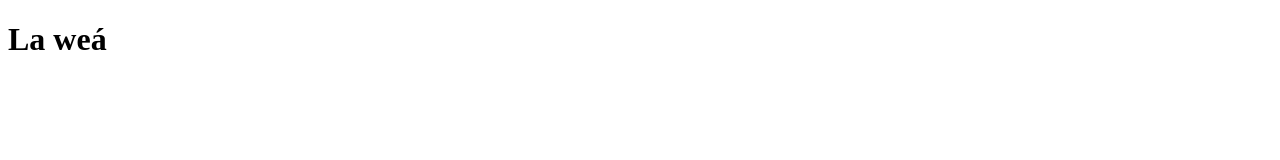
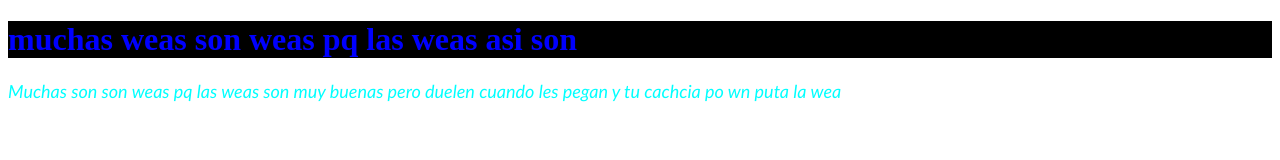
Before and after one commit to JuanJo2188/la-wea, a plain HTML site: page index.html in a window 1280 px wide. Drawn offline with Linux system fonts and the light colour scheme.

Commit message:
esta es una modificacion verga

```diff
--- a/index.html
+++ b/index.html
@@ -1,12 +1,14 @@
 <!DOCTYPE html>
 <html lang="es">
 <head>
+    <link rel="stylesheet" href="style.css">
     <meta charset="UTF-8">
     <meta http-equiv="X-UA-Compatible" content="IE=edge">
     <meta name="viewport" content="width=device-width, initial-scale=1.0">
     <title>Document</title>
 </head>
 <body>
-    <h1>La weá</h1>
+    <h1>muchas weas son weas pq las weas asi son</h1>
+    <p>Muchas son son weas pq las weas son muy buenas pero duelen cuando les pegan y tu cachcia po wn puta la wea</p>
 </body>
 </html>
--- /dev/null
+++ b/style.css
@@ -0,0 +1,11 @@
+h1 {
+    color: blue;
+    background-color: black;
+}
+
+p {
+    font-family: 'Gill Sans', 'Gill Sans MT', Calibri, 'Trebuchet MS', sans-serif;
+    font-size: large;
+    font-style: italic;
+    color: aqua;
+}
```
